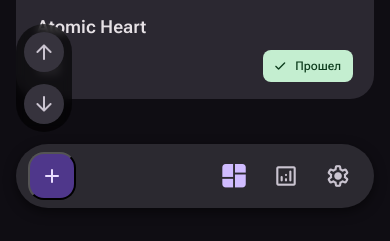
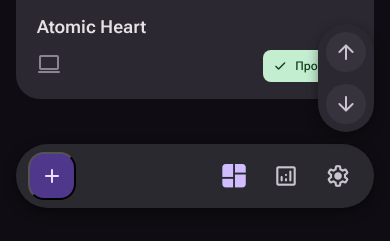
Before and after one commit to Nam0vicH/game_tracker, a Flask app: page / in a window 390 px wide. Shown: the part 612-853 px from the top of the page. Run offline with Flask 3, Linux system fonts and the light colour scheme.

Commit message:
refactor nav-footer styles for improved positioning and appearance

```diff
--- a/static/css/mobile.css
+++ b/static/css/mobile.css
@@ -376,25 +376,24 @@
         flex-shrink: 0;
         margin-left: 0;
     }
-}
 
     /* Альтернатива: Плавающие полупрозрачные кнопки сбоку */
     .nav-footer {
             position: fixed;
-    bottom: 100px; /* Над нижним меню */
-    left: 16px;
+            bottom: 100px;
+            right: 16px;
             z-index: 900;
-
-    /* Сброс стилей контейнера */
             margin-top: 0;
             flex-direction: column;
-    background-color: rgba(0, 0, 0, 0.6); /* Полупрозрачная подложка */
-    backdrop-filter: blur(4px);
+            backdrop-filter: none;
+            background-color: rgba(43, 40, 49);
             border-radius: 30px;
             padding: 8px;
+            box-shadow: 0 4px 12px rgba(0, 0, 0, 0.4);
         }
 
     .nav-icon-btn {
         width: 40px;
         height: 40px;
     }
+}
```
Lines whose indentation alone changed are shown as unchanged.
